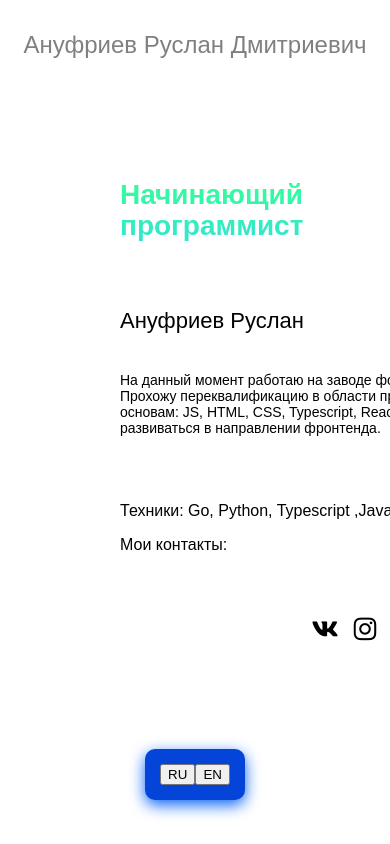
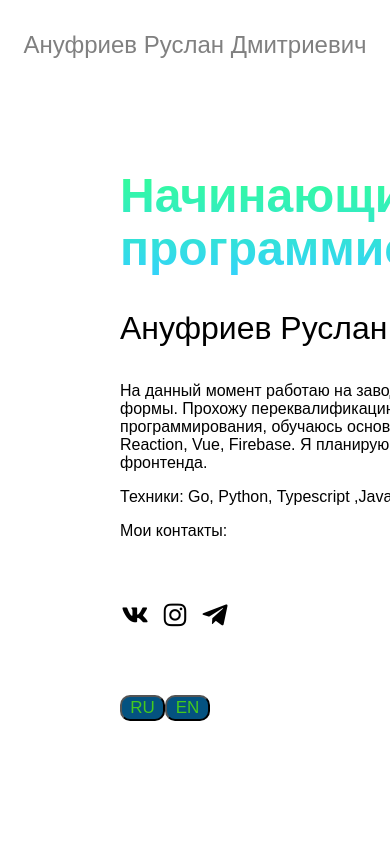
Before and after one commit to Rusanufriev/react_proj4, a React (Vite) app: page / in a window 390 px wide. Shown: the top 844 px of the page. Built offline with nearby package versions, Linux system fonts and the light colour scheme.

Commit message:
styles and button changed

```diff
--- a/src/App.css
+++ b/src/App.css
@@ -13,52 +13,12 @@
   height: 100%;
 }
 
-/*доделать*/
-/*#website {*/
-/*  margin-left: 120px;*/
-/*}*/
+.website__about {
+  margin-left: 120px;
+  margin-top: 80px;
+}
 
-#languageSwitcher {
-  padding: 15px;
-
-  background-color: rgb(5, 68, 216);
-  color: #6b795c;
-  text-decoration: none;
-  border: none;
-  border-radius: 10px;
-  font-weight: bold;
-  display: inline-block;
-  /*margin-left: 120px;*/
-  text-align: left;
-  margin-top: 100px;
-
-  box-shadow: 0 5px 15px 0 rgba(11, 99, 246, 1);
-  transition: 0.5s;
-
-  /* .btn-new:hover {
-    transform: translate(0, -3px);
-    box-shadow: 0 20px 40px 0 rgba(11, 99, 246, 1);
-  } */
-}
-/* font-family: "Helvetica", "Arial", sans-serif;
-  display: inline-block;
-  font-size: 1em;
-  padding: 1em 2em;
-  margin-top: 60px;
-  margin-bottom: 60px;
-  margin-left: 120px;
-  -webkit-appearance: none;
-  appearance: none;
-  background-color: $button-bg;
-  color: $button-text-color;
-  border-radius: 4px;
-  border: none;
-  cursor: pointer;
-  position: relative;
-  transition: transform ease-in 0.1s, box-shadow ease-in 0.25s;
-  box-shadow: 0 2px 25px rgba(255, 0, 130, 0.5); */
-
-#header {
+.header {
   width: 100%;
   padding: 15px 0;
   height: 60px;
@@ -72,71 +32,68 @@
   color: gray;
 }
 
-#website__links {
+.website__links {
   text-align: left;
   display: flex;
   justify-content: 0 2px;
   width: 500px;
-  margin-left: 120px;
   margin-top: 60px;
 }
-#website__link img {
+.website__link img {
   width: 32px;
   height: 32px;
   transition: 0.3s;
 }
 
-#website__links a:hover img {
+ .website__links a:hover img {
   transform: scale(1.2);
 }
 
-#website__title {
+.website__title {
   font-size: 48px;
   line-height: 1.1;
   margin-bottom: 30px;
   background: -webkit-linear-gradient(#33ff96, #33d1ff);
-  -webkit-background-clip: text;
+  background-clip: text;
   -webkit-text-fill-color: transparent;
   height: 110px;
   width: 320px;
   text-align: left;
-  margin-left: 120px;
   margin-top: 60px;
 }
 
-#website__subtitle {
+.website__subtitle {
   text-align: left;
   width: 500px;
   font-size: 32px;
   font-weight: 400;
   height: 45px;
-  margin-left: 120px;
 }
 
-#website__description {
+.website__description {
   text-align: left;
   width: 500px;
   font-size: 16px;
   height: 90px;
-  margin-left: 120px;
 }
 
-#website__tags {
+.website__tags {
   text-align: left;
   width: 500px;
   font-size: 16px;
-  margin-left: 120px;
-  margin-top: 40px;
 }
 
-#website__contacts {
-  text-align: left;
-  width: 500px;
-  font-size: 16px;
-  margin-left: 120px;
+.hero__link {
+  margin-right: 10px;
+
+  font-size: 30px;
+  color: #000;
+}
+.hero__link:hover {
+  color: #4facfe;
 }
 
-#website__box {
+.website__box {
   max-width: 600px;
   justify-self: center;
   overflow: hidden;
@@ -148,51 +105,31 @@
   margin-top: -500px;
 }
 
-#website__box-img {
-  animation: ava-animate 3s infinite alternate;
+.languageSwitcher {
+  border-radius: 10px;
+  font-weight: bold;
+  text-align: left;
+  margin-top: 60px;
 }
 
-#hero__link {
-  margin-right: 10px;
 
-  font-size: 30px;
-  color: #000;
-}
+ button {
+  background-color: rgb(4, 82, 128);
+  transition: 0.5s;
+  border-radius: 10px;
+  min-width: 45px;
+  min-height:25px ;
+  font-family: 'Nunito', sans-serif;
+  font-size: 17px;
+  text-transform: uppercase;
+  color: #45ca1c;
+ }
+ button:hover {
+  background-color: rgb(147, 142, 37);
+  transform: translateY(-5px);
+ }
 
-#hero__link:hover {
-  color: #4facfe;
-}
-
-@media screen and (max-width: 978px) {
-  #website {
-    padding-top: 30px;
-  }
-  #website__container {
-    grid-row-gap: 20px;
-  }
-  #website__title {
-    font-size: 28px;
-    margin-bottom: 10px;
-  }
-  #website__subtitle {
-    font-size: 22px;
-    font-weight: 400;
-  }
-  #website__description {
-    font-size: 14px;
-  }
-  #website__about {
-    text-align: center;
-  }
-  #website__links {
-    justify-content: center;
-  }
-  #website__box {
-    max-width: 350px;
-    justify-self: right 120px;
-  }
-}
-@keyframes ava-animate {
+ @keyframes ava-animate {
   0% {
     border-radius: 62% 38% 72% 28% / 67% 32% 68% 33%;
   }
@@ -210,12 +147,85 @@
   }
 }
 
-@keyframes ava-bg {
-  from {
-    backdrop-filter: hue-rotate(0);
+ /* button {
+  min-width: 80px;
+  min-height: 60px;
+  display: inline-flex;
+  font-family: 'Nunito', sans-serif;
+  font-size: 22px;
+  align-items: center;
+  justify-content: center;
+  text-transform: uppercase;
+  text-align: center;
+  letter-spacing: 1.3px;
+  font-weight: 700;
+  color: #313133;
+  background: #4FD1C5;
+background: linear-gradient(90deg, rgba(129,230,217,1) 0%, rgba(79,209,197,1) 100%);
+  border: none;
+  border-radius: 1000px;
+  box-shadow: 12px 12px 24px rgba(79,209,197,.64);
+  transition: all 0.3s ease-in-out 0s;
+  cursor: pointer;
+  outline: none;
+  position: relative;
+  padding: 10px;
   }
 
-  to {
-    backdrop-filter: hue-rotate(90deg);
+button::before {
+content: '';
+  border-radius: 1000px;
+  min-width: calc(300px + 12px);
+  min-height: calc(60px + 12px);
+  border: 6px solid #00FFCB;
+  box-shadow: 0 0 60px rgba(0,255,203,.64);
+  position: absolute;
+  top: 50%;
+  left: 50%;
+  transform: translate(-50%, -50%);
+  opacity: 0;
+  transition: all .3s ease-in-out 0s;
+}
+
+button:hover,
+button:focus {
+  color: #313133;
+  transform: translateY(-6px);
+}
+
+button:hover::before,
+button:focus::before {
+  opacity: 1;
+}
+
+button::after {
+  content: '';
+  width: 30px; height: 30px;
+  border-radius: 100%;
+  border: 6px solid #00FFCB;
+  position: absolute;
+  z-index: -1;
+  top: 50%;
+  left: 50%;
+  transform: translate(-50%, -50%);
+  animation: ring 1.5s infinite;
+}
+
+button:hover::after,
+button:focus::after {
+  animation: none;
+  display: none;
+}
+
+@keyframes ring {
+  0% {
+    width: 30px;
+    height: 30px;
+    opacity: 1;
+  }
+  100% {
+    width: 300px;
+    height: 300px;
+    opacity: 0;
   }
 }
--- a/src/components/header/header.jsx
+++ b/src/components/header/header.jsx
@@ -1,8 +1,8 @@
 function Header({ lang, user_fio_ru, user_fio_en }) {
   return (
     <>
-      <header id="header">
-        <span id="logo">{lang == "RU" ? user_fio_ru : user_fio_en}</span>
+      <header className="header">
+        <span className="logo">{lang == "RU" ? user_fio_ru : user_fio_en}</span>
       </header>
     </>
   );
--- a/src/components/pages/main_page.jsx
+++ b/src/components/pages/main_page.jsx
@@ -19,8 +19,8 @@
   return (
     <>
       <Header lang={lang} user_fio_ru={USER.ru.fio} user_fio_en={USER.en.fio} />
-      <div id="website">
-        <div id="container website__container">
+      <div className="website">
+        <div className="container website__container">
           <WebsiteAbout
             lang={lang}
             user_prof_ru={USER.ru.profession}
--- a/src/components/shared/Bigbutton/LanguageSwitcher.jsx
+++ b/src/components/shared/Bigbutton/LanguageSwitcher.jsx
@@ -1,8 +1,8 @@
 function LanguageSwitcher({ btn1, btn2 }) {
   return (
-      <div id="languageSwitcher">
-        <button onClick={btn1}>RU</button>
-        <button onClick={btn2}>EN</button>
+      <div className="languageSwitcher">
+        <button  onClick={btn1}>RU</button>
+        <button  onClick={btn2}>EN</button>
       </div>
   )
 }
--- a/src/components/websiteAbout/websiteAbout.jsx
+++ b/src/components/websiteAbout/websiteAbout.jsx
@@ -14,27 +14,27 @@
   user_notebook_en,
   my_contacts,
     btn1,
-    btn2
+    btn2,
 }) {
   return (
     <>
-      <div id="website__about">
-        <h1 id="website__title">
+      <div className="website__about">
+        <h1 className="website__title">
           {lang == "RU" ? user_prof_ru : user_prof_en}
         </h1>
-        <h2 id="website__subtitle">
+        <h2 className="website__subtitle">
           {lang == "RU" ? user_name_ru : user_name_en}
         </h2>
-        <p id="website__description">
+        <p className="website__description">
           {lang == "RU" ? user_desc_ru : user_desc_en}
         </p>
-        <p id="website__tags">{lang == "RU" ? user_tags_ru : user_tags_en}</p>
-        <p id="website__contacts">
+        <p className="website__tags">{lang == "RU" ? user_tags_ru : user_tags_en}</p>
+        <p className="website__contacts">
           {lang == "RU" ? user_notebook_ru : user_notebook_en}
         </p>
-        <div id="website__links">
+        <div className="website__links">
           {my_contacts.map((data) => (
-            <a id="hero__link" href={data[0]}>
+            <a className="hero__link" href={data[0]}>
               <i className={data[1]}></i>
             </a>
           ))}
--- a/src/components/websiteBox/websiteBox.jsx
+++ b/src/components/websiteBox/websiteBox.jsx
@@ -1,8 +1,8 @@
 function WebsiteBox({ pwd_to_photo }) {
   return (
     <>
-      <div id="website__box">
-        <img id="website__box-img" src={pwd_to_photo.foto}></img>
+      <div className="website__box">
+        <img className="website__box-img" src={pwd_to_photo.foto}></img>
       </div>
     </>
   );
```
